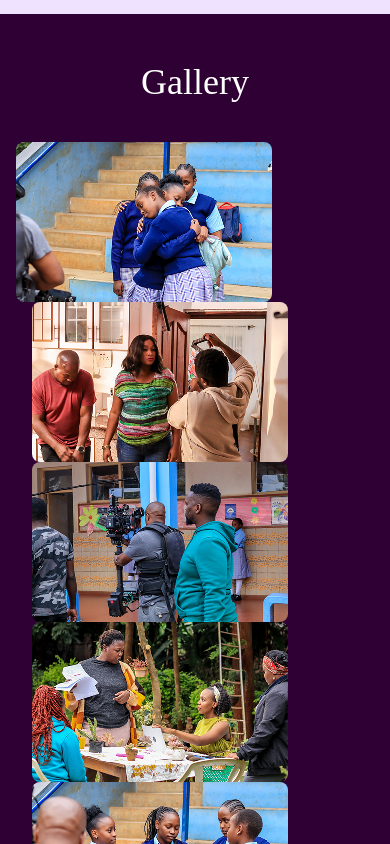
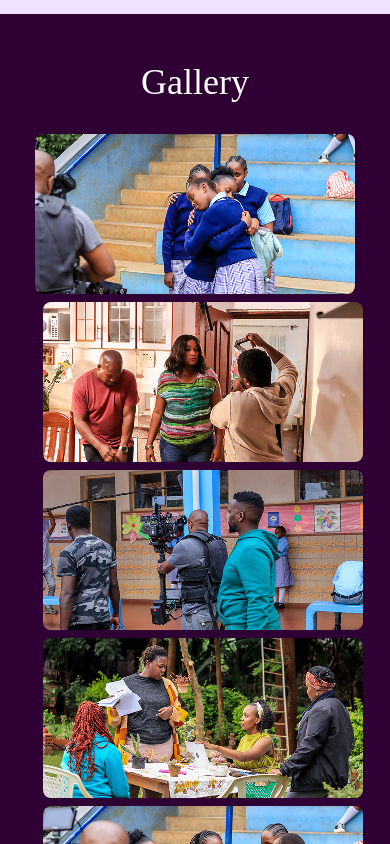
Before and after one commit to zidanegimiga/kenya_creates_v2, a Next.js app: page /films/bella-is-dying-maybe-next-week in a window 390 px wide. Shown: the part 2060-2904 px from the top of the page. Built offline with nearby package versions, Linux system fonts and the light colour scheme; a web font is replaced by a local one.

Commit message:
hgjknl;'

```diff
--- a/src/app/components/Gallery/index.tsx
+++ b/src/app/components/Gallery/index.tsx
@@ -1,7 +1,7 @@
 // src/app/components/GallerySection.tsx
 'use client'
 
-import { useRef } from 'react'
+import { useRef, useState } from 'react'
 import Image from 'next/image'
 import { motion, useScroll, useTransform } from 'framer-motion'
 
@@ -11,23 +11,20 @@ const galleryImages = [
   '3.png',
   '4.png',
   '5.png',
-  '6.png'
+  '6.png',
 ]
 
-export default function GallerySection({slug}: {slug: string}) {
-  // we need two refs so we can drive top and bottom row separately
+export default function GallerySection({ slug }: { slug: string }) {
   const topRef = useRef<HTMLDivElement>(null)
   const botRef = useRef<HTMLDivElement>(null)
+  const [lightboxIndex, setLightboxIndex] = useState<number | null>(null)
 
-  // useScroll can track scroll progress of an element
+  // desktop scroll‐linked animation
   const { scrollYProgress } = useScroll({
     target: topRef,
-    offset: ['start end', 'end start']
+    offset: ['start end', 'end start'],
   })
-
-  // top row moves left as you scroll down
   const xTop = useTransform(scrollYProgress, [0, 1], ['-50%', '0%'])
-  // bottom row moves right as you scroll down
   const xBot = useTransform(scrollYProgress, [0, 1], ['0%', '-50%'])
 
   return (
@@ -36,9 +33,8 @@ export default function GallerySection({slug}: {slug: string}) {
         Gallery
       </h2>
 
-      {/* ───── Desktop scroll-linked rows ───── */}
+      {/* ───── Desktop: scroll‐linked rows ───── */}
       <div className="hidden lg:block">
-        {/* top row */}
         <motion.div
           ref={topRef}
           style={{ x: xTop }}
@@ -58,11 +54,10 @@ export default function GallerySection({slug}: {slug: string}) {
               />
             </div>
           ))}
-          {/* duplicate so we never run out of images when scrolling */}
           {galleryImages.map((src, i) => (
             <div
               key={`top2-${i}`}
-              className="flex-shrink-0 w-64 h-40 md:w-72 md:h-48 relative rounded-lg overflow-hidden"
+              className="flex-shrink-0 w-64 h-40 md:w-72 md:h-48 relative"
             >
               <Image
                 src={`/images/${slug}/${src}`}
@@ -74,16 +69,15 @@ export default function GallerySection({slug}: {slug: string}) {
           ))}
         </motion.div>
 
-        {/* bottom row */}
         <motion.div
           ref={botRef}
           style={{ x: xBot }}
-          className="flex gap-4 mt-6 whitespace-nowrap"
+          className="flex gap-4 mt-6 whitespace-nowrap overflow-hidden px-8"
         >
           {galleryImages.map((src, i) => (
             <div
               key={`bot-${i}`}
-              className="flex-shrink-0 w-64 h-40 md:w-72 md:h-48 relative rounded-lg overflow-hidden"
+              className="flex-shrink-0 w-64 h-40 md:w-72 md:h-48 relative"
             >
               <Image
                 src={`/images/${slug}/${src}`}
@@ -97,7 +91,7 @@ export default function GallerySection({slug}: {slug: string}) {
           {galleryImages.map((src, i) => (
             <div
               key={`bot2-${i}`}
-              className="flex-shrink-0 w-64 h-40 md:w-72 md:h-48 relative rounded-lg overflow-hidden"
+              className="flex-shrink-0 w-64 h-40 md:w-72 md:h-48 relative"
             >
               <Image
                 src={`/images/${slug}/${src}`}
@@ -110,22 +104,42 @@ export default function GallerySection({slug}: {slug: string}) {
         </motion.div>
       </div>
 
-      {/* ───── Mobile: draggable, snap-to-grid ───── */}
-      <div className="lg:hidden overflow-x-auto snap-x snap-mandatory space-x-4 px-4 py-2">
+      {/* ───── Mobile: scroll‐snap carousel + lightbox ───── */}
+      <div className="lg:hidden space-x-4 flex flex-col items-center justify-center space-y-2">
         {galleryImages.map((src, i) => (
           <div
             key={i}
-            className="snap-start flex-shrink-0 w-64 h-40 md:w-72 md:h-48 relative rounded-lg overflow-hidden"
+            className="cursor-pointer"
+            onClick={() => setLightboxIndex(i)}
           >
             <Image
               src={`/images/${slug}/${src}`}
               alt=""
-              fill
-              className="object-cover"
+              height={160}
+              width={320}
+              className="width-full h-auto rounded-lg object-cover"
             />
           </div>
         ))}
       </div>
+
+      {/* ───── Lightbox ───── */}
+      {lightboxIndex !== null && (
+        <div
+          className="fixed inset-0 z-50 bg-black/90 flex items-center justify-center p-4"
+          onClick={() => setLightboxIndex(null)}
+        >
+          <div className="relative w-full max-w-3xl aspect-[4/3]">
+            <Image
+              src={`/images/${slug}/${galleryImages[lightboxIndex]}`}
+              alt=""
+              fill
+              className="object-contain"
+              priority
+            />
+          </div>
+        </div>
+      )}
     </section>
   )
 }
```
